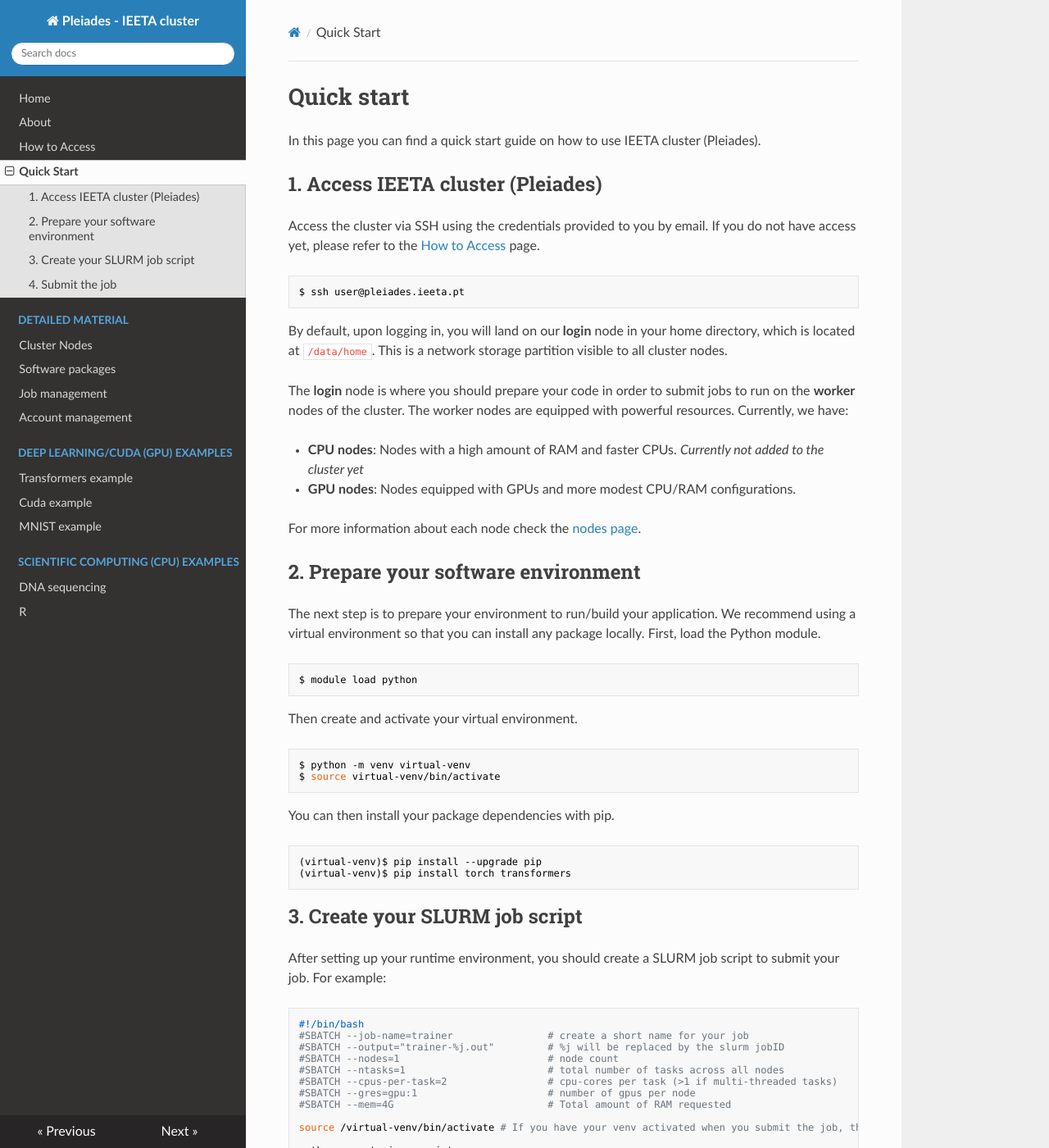
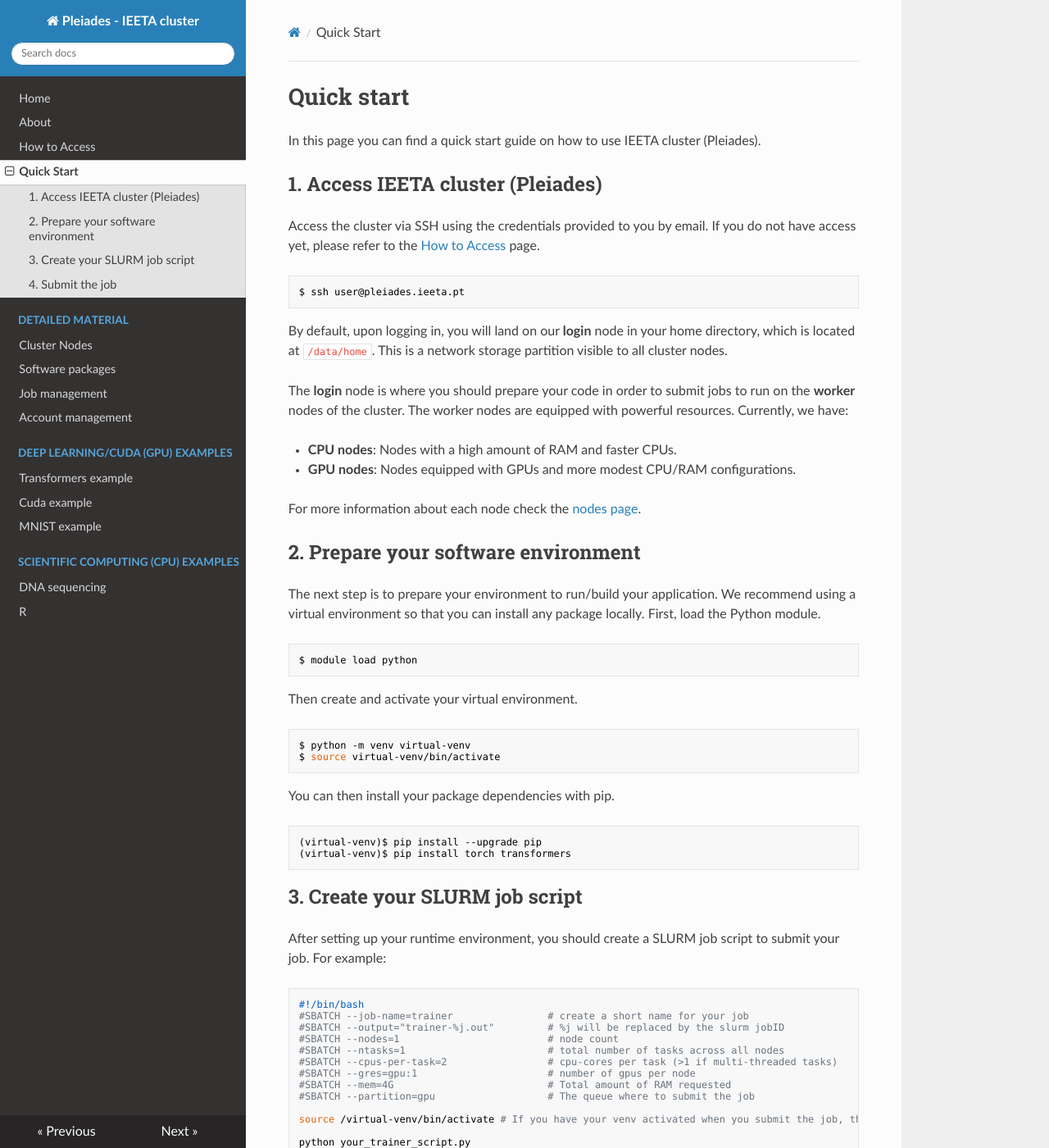
Before and after one commit to ieeta-pt/HPC-guides, an MkDocs documentation site: the page built from docs/quick_start.md, in a window 1280 px wide and 1400 px high. Shown: the whole window at 82% size. Built offline with MkDocs 1.6.1, drawn with Linux system fonts in a browser that asks for light colours; nearby versions of some CDN libraries.

Commit message:
Update quick_start.md

```diff
--- a/docs/quick_start.md
+++ b/docs/quick_start.md
@@ -14,7 +14,7 @@ By default, upon logging in, you will land on our **login** node in your home di
 
 The **login** node is where you should prepare your code in order to submit jobs to run on the **worker** nodes of the cluster. The worker nodes are equipped with powerful resources. Currently, we have:
 
-- **CPU nodes**: Nodes with a high amount of RAM and faster CPUs. *Currently not added to the cluster yet*
+- **CPU nodes**: Nodes with a high amount of RAM and faster CPUs.
 - **GPU nodes**: Nodes equipped with GPUs and more modest CPU/RAM configurations.
 
 For more information about each node check the [nodes page](detail_material/nodes.md).
@@ -51,6 +51,7 @@ After setting up your runtime environment, you should create a SLURM job script
 #SBATCH --cpus-per-task=2                 # cpu-cores per task (>1 if multi-threaded tasks)
 #SBATCH --gres=gpu:1                      # number of gpus per node
 #SBATCH --mem=4G                          # Total amount of RAM requested
+#SBATCH --partition=gpu                   # The queue where to submit the job
 
 source /virtual-venv/bin/activate # If you have your venv activated when you submit the job, then you do not need to activate/deactivate
 
```
